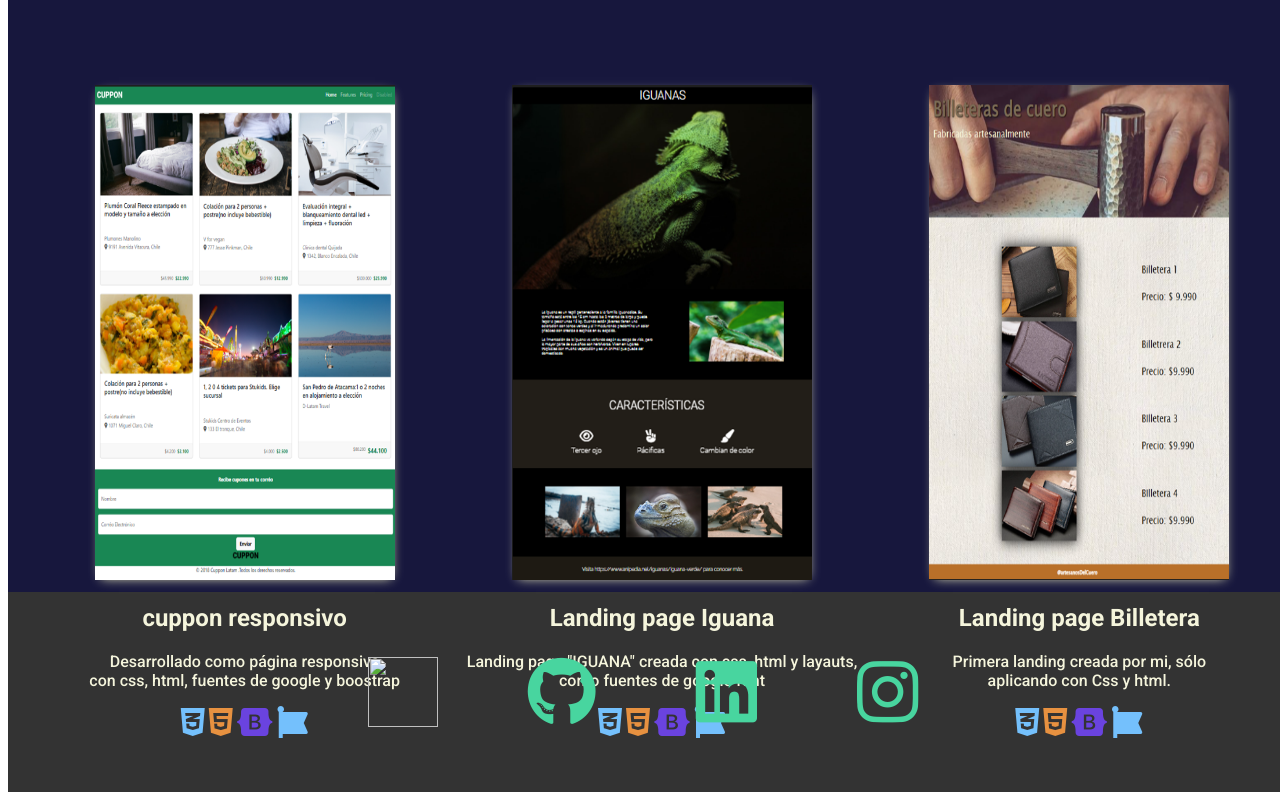
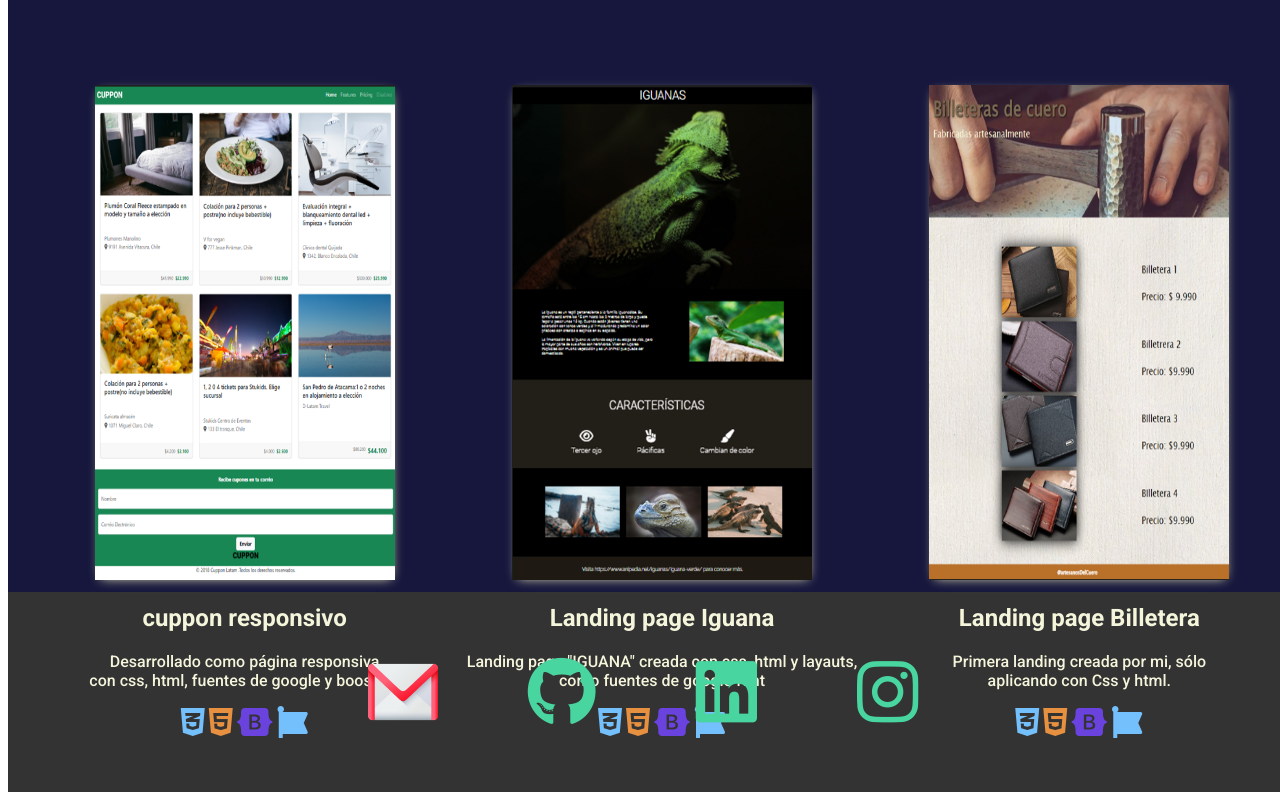
Before and after one commit to PabloCanelos/PAbloCanelo.github.io, a plain HTML site: page portafolio.html in a window 1280 px wide. Shown: the part 1209-2009 px from the top of the page. Drawn offline with Linux system fonts and the light colour scheme.

Commit message:
agrego logo gmail

```diff
--- a/portafolio.html
+++ b/portafolio.html
@@ -114,7 +114,7 @@
    <footer id="contacto" class="footer">
        <div>
        <ul class="ul">
-          <img src="asset/imagen/gmail (1).png" alt="">
+          <img src="asset/imagenes/gmail (2).png" alt="">
           <a href="https://github.com/PabloCanelos" target="_blank"><li><i class="fa-brands fa-github" style="color: #48d59f;"></i></li></a>
           <a href="https://www.linkedin.com/in/pablo-canelos-437907231/" target="_blank"><li><i class="fa-brands fa-linkedin" style="color: #48d59f;"></i></li></a>
           <a href="https://www.instagram.com/pablo_acc00/" target="_blank"><li><i class="fa-brands fa-instagram" style="color: #48d59f;"></i></li></a>
```
Also changed, not shown: asset/imagenes/gmail (2).png (added), 1 other file.
